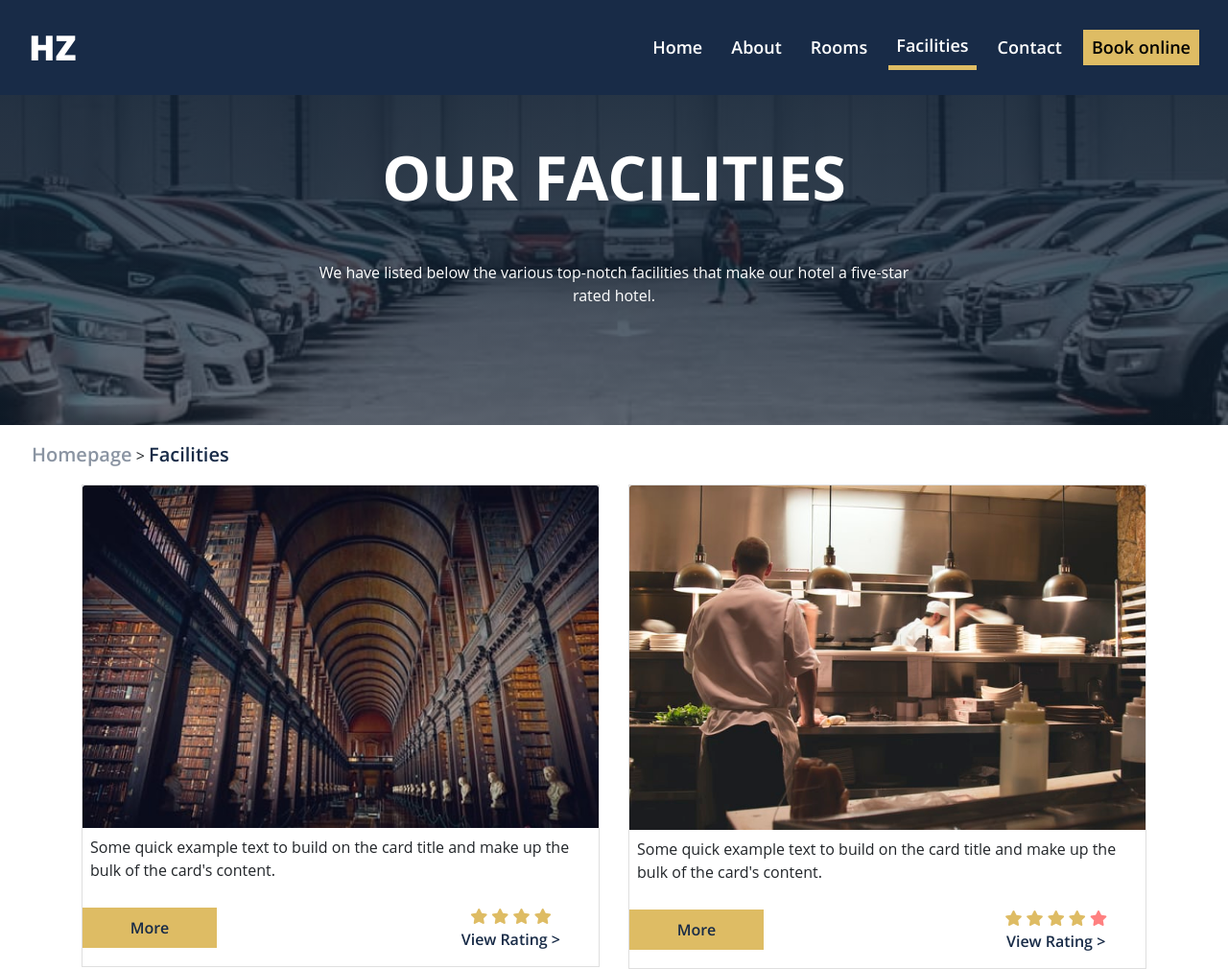
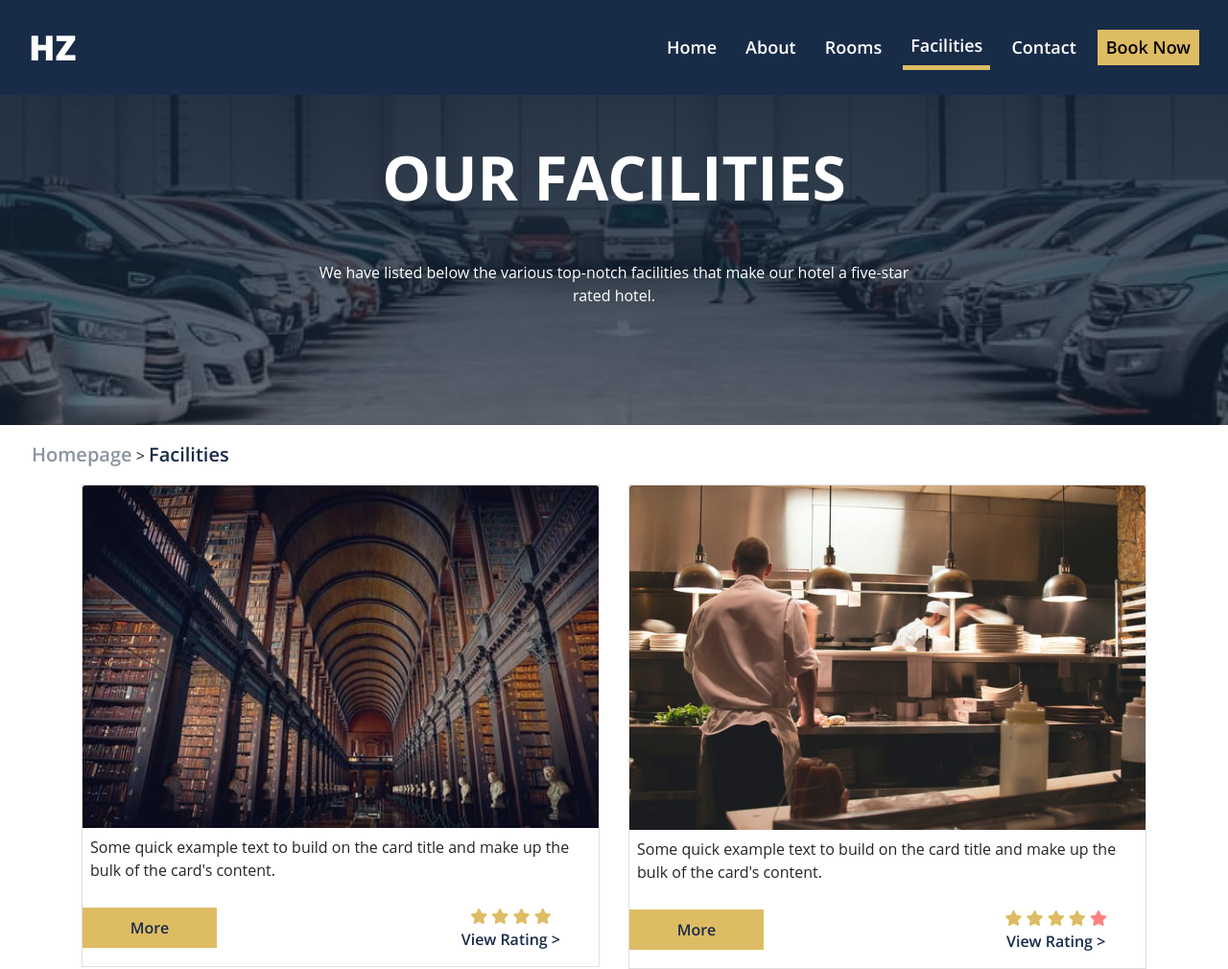
Before and after one commit to pemeraldy/team-fury-facility-page, a plain HTML site: page index.html in a window 1280 px wide. Shown: the top 1010 px of the page at 96% size. Drawn offline with nearby package versions, Linux system fonts and the light colour scheme; a script that the page names is missing; a web font is replaced by a local one.

Commit message:
Book now

```diff
--- a/index.html
+++ b/index.html
@@ -55,7 +55,7 @@
             <a class="nav-link " href="#">Contact</a>
           </li>
         </ul>
-        <button class="book_online_btn"> Book online</button>
+        <button class="book_online_btn"> Book Now</button>
       </div>
     </nav>
     <!-- </div> -->
```
